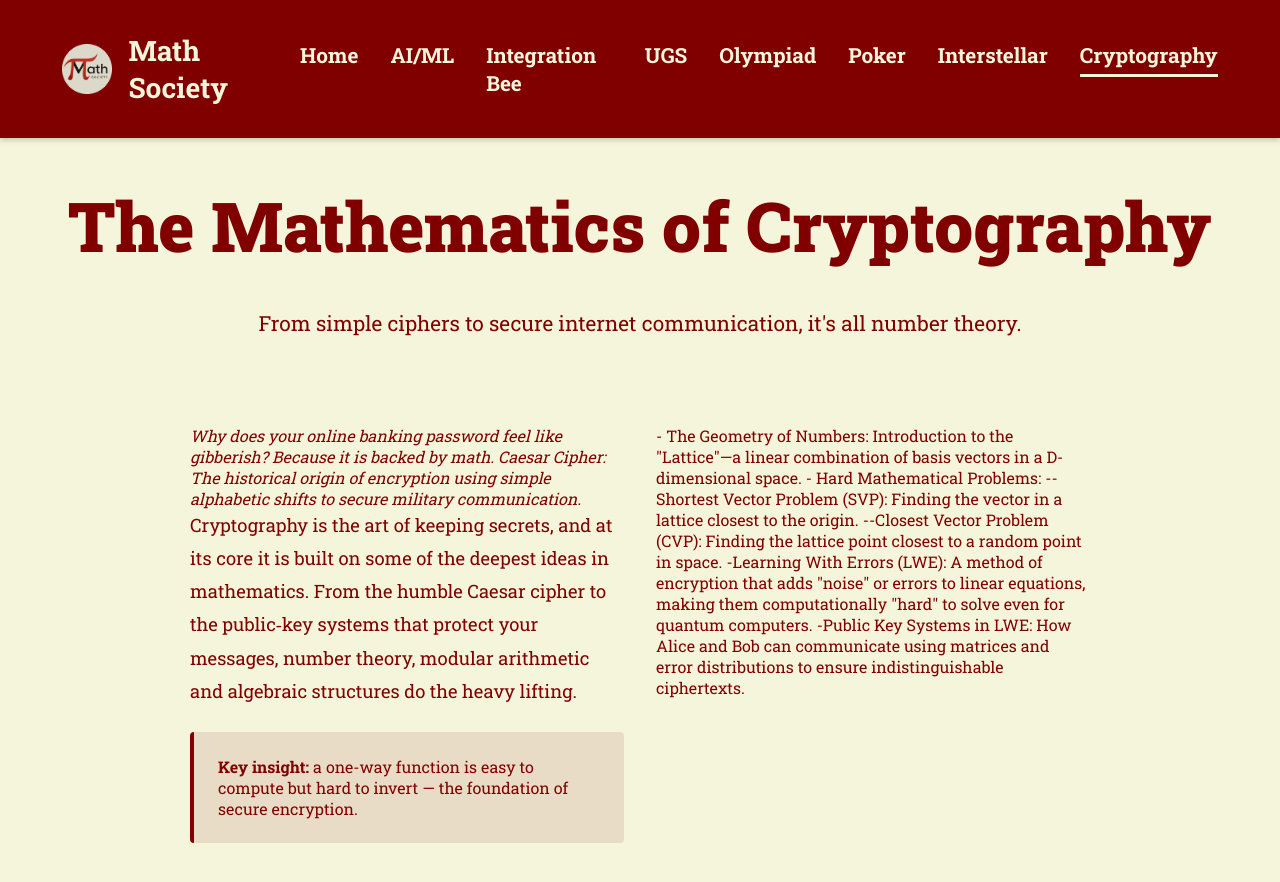
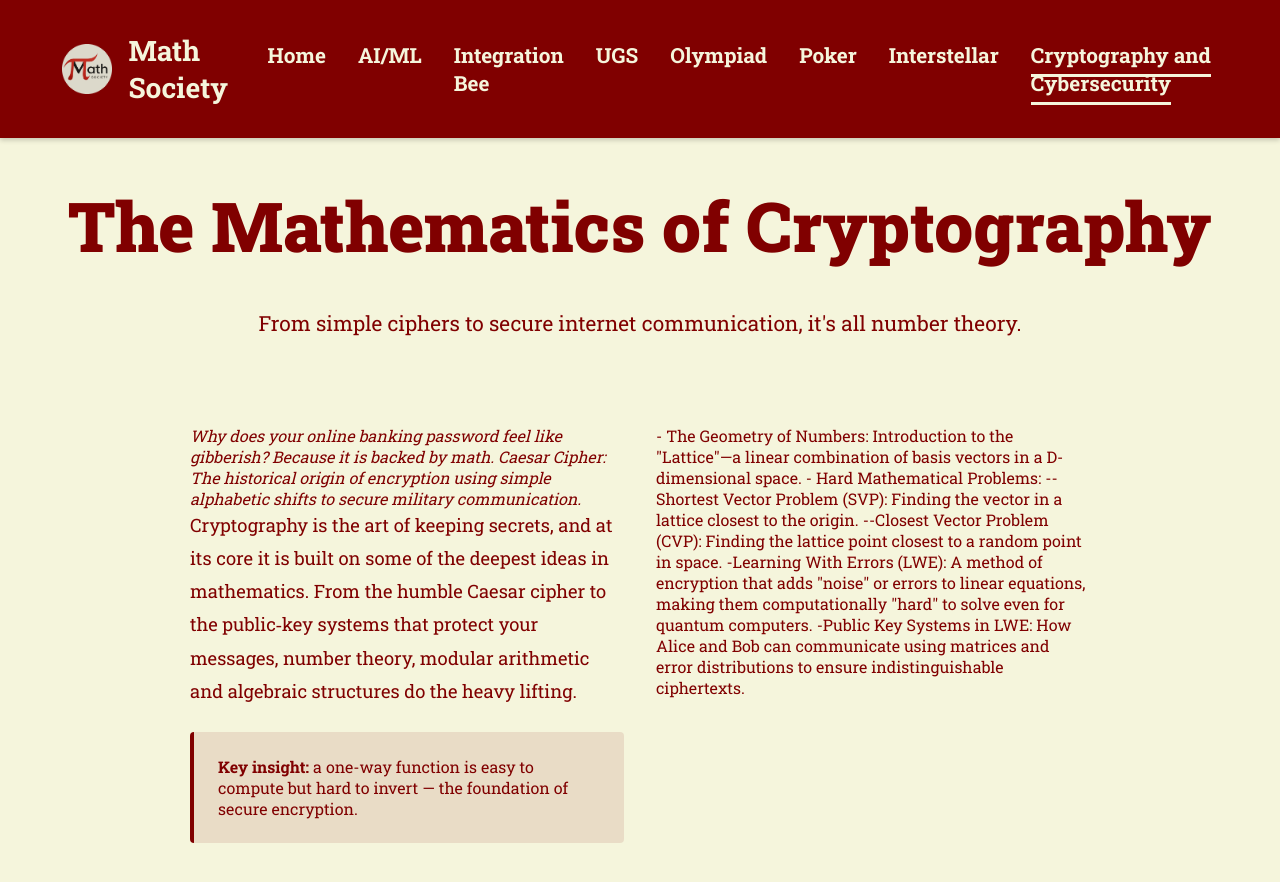
Before and after one commit to KelvinAirConstructorUni/constructor-math.github.io, a Jekyll site: the page Subpages/cryptography-and-cybersecurity.html, which Jekyll copies as it is, in a window 1280 px wide and 900 px high. Shown: the top 882 px of the window. Built offline with Jekyll 4.4.1, drawn with Linux system fonts in a browser that asks for light colours; nearby versions of some CDN libraries.

Commit message:
Update cryptography-and-cybersecurity.html

```diff
--- a/Subpages/cryptography-and-cybersecurity.html
+++ b/Subpages/cryptography-and-cybersecurity.html
@@ -160,7 +160,7 @@
         <li><a href="olympiad.html" class="nav-link">Olympiad</a></li>
         <li><a href="poker.html" class="nav-link">Poker</a></li>
         <li><a href="interstellar.html" class="nav-link">Interstellar</a></li>
-        <li><a href="cryptography.html" class="nav-link active">Cryptography</a></li>
+        <li><a href="cryptography-and-cybersecurity.html" class="nav-link active">Cryptography and Cybersecurity</a></li>
       </ul>
       <div class="hamburger">
         <span></span>
```
